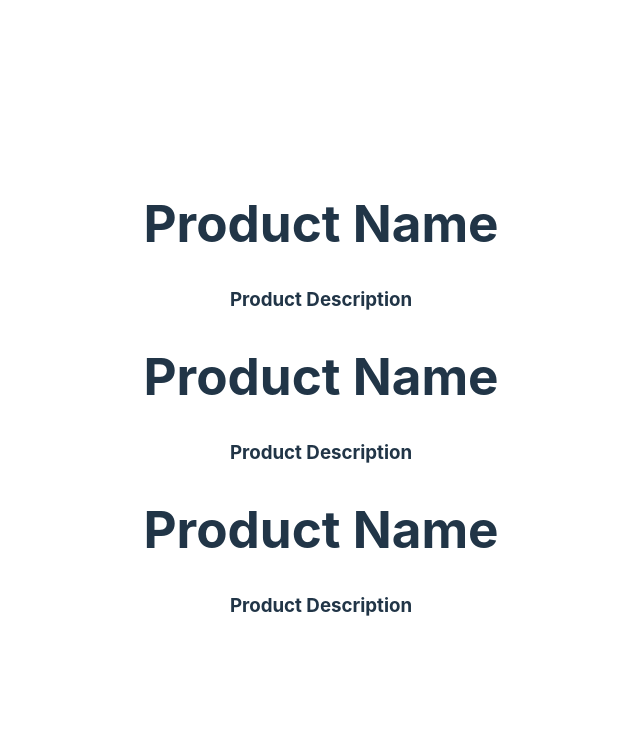
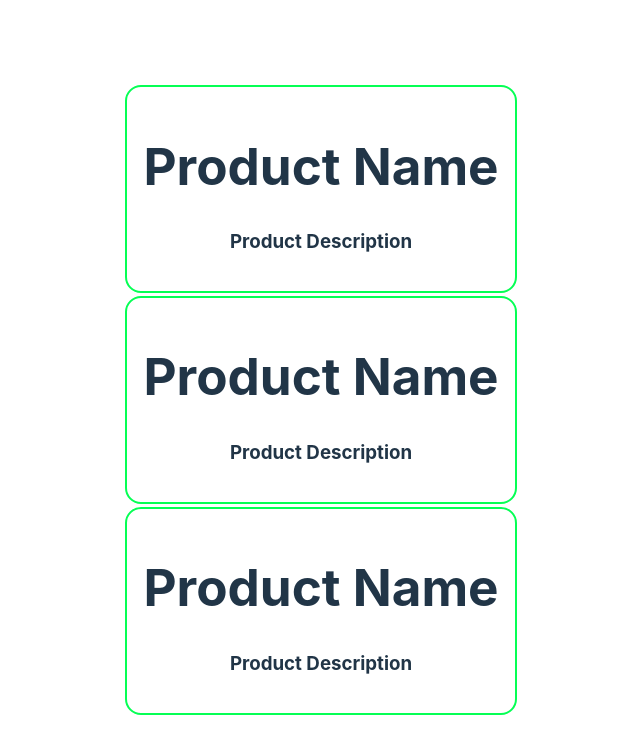
Before and after one commit to dhuruv0003/React-Basics, a React (Vite) app: page / in a window 1280 px wide. Shown: the top 754 px of the page, without its empty margins (319-959 px from the left). Built offline with nearby package versions, Linux system fonts and the light colour scheme.

Commit message:
new commit

```diff
--- /dev/null
+++ b/src/Product.css
@@ -0,0 +1,6 @@
+.Product{
+    border: 2px solid rgb(5, 255, 84);
+    padding: 1rem;
+    border-radius: 1rem;
+    margin: 0.2rem;
+}
--- a/src/Product.jsx
+++ b/src/Product.jsx
@@ -1,6 +1,7 @@
+import './Product.css'
 function Product() {
     return (
-        <div className="">
+        <div className="Product">
             <h1>Product Name</h1>
             <h3>Product Description</h3>
         </div>
--- a/src/index.css
+++ b/src/index.css
@@ -5,7 +5,7 @@
 
   color-scheme: light dark;
   color: rgba(255, 255, 255, 0.87);
-  background-color: #2e0202;
+  background-color: #3e4af6;
 
   font-synthesis: none;
   text-rendering: optimizeLegibility;
```
